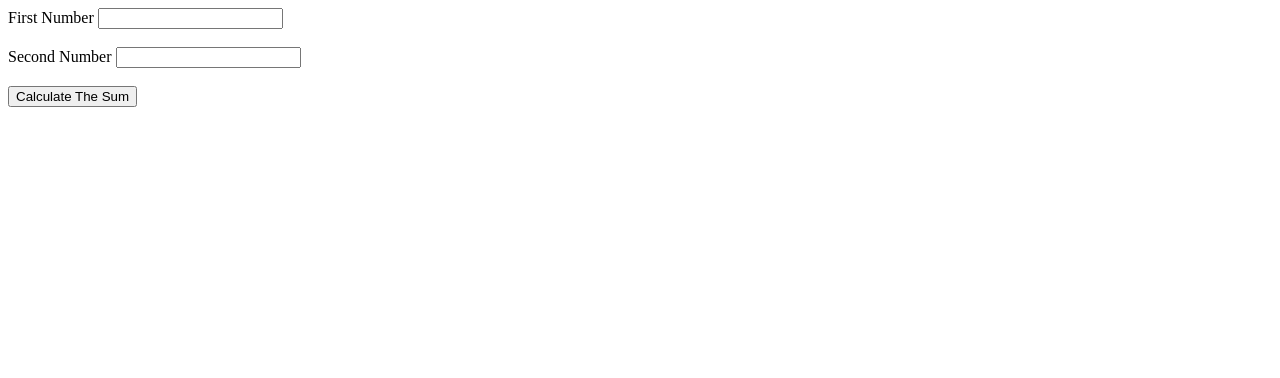
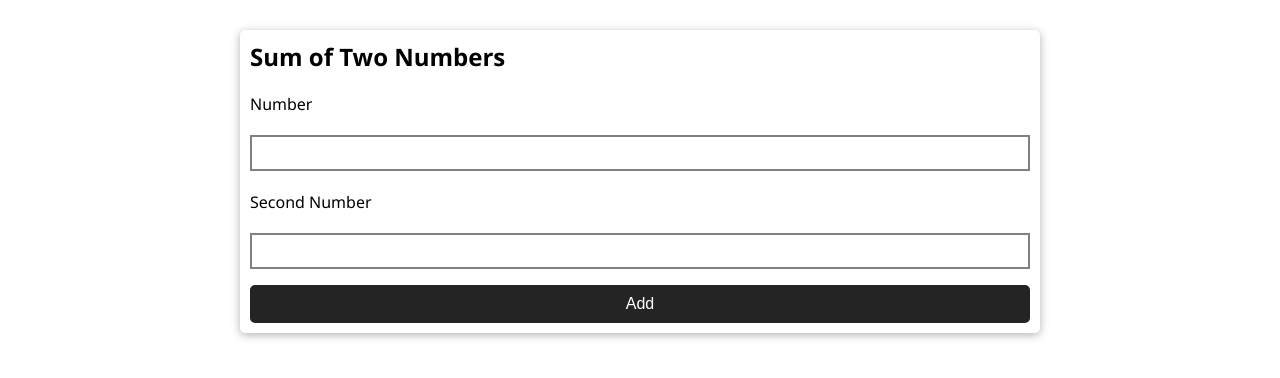
Before and after one commit to theweekendhack/starter-code-form-validaton, a plain HTML site: page index.html in a window 1280 px wide. Drawn offline with Linux system fonts and the light colour scheme.

Commit message:
Starter code

```diff
--- /dev/null
+++ b/css/style.css
@@ -0,0 +1,91 @@
+/*
+    CSS RESET
+*/
+*
+{
+    margin:0;
+    padding:0;
+    box-sizing: border-box;
+}
+
+/*GENERAL Styles */
+body
+{
+    font-family: 'Segoe UI', Tahoma, Geneva, Verdana, sans-serif;
+
+}
+
+
+.container
+{
+    max-width: 1200px;
+    margin: 0 auto;
+    width:90%;
+
+}
+
+  /*FORM*/
+  .form-container
+{
+    max-width: 800px;
+    margin: 30px auto;
+    padding: 10px;
+    border-radius: 5px;
+    box-shadow: 0 2px 10px rgba(0, 0, 0, 0.3);
+
+}
+
+
+form-control
+{
+    margin-bottom:20px;
+}
+
+
+.form-control label
+{
+    display:block;
+    margin:20px 0;
+    color: #000;
+}
+
+.form-control input[type="text"],
+.form-control select,
+.form-control textarea
+{
+    display: block;
+    width:100%;
+    border: 2px solid #818080;
+    font-size:0.9rem;
+    padding:8px ;
+}
+
+
+.form-control input[type="button"],
+.form-control button[type="button"]
+
+{
+    background-color: #252424;
+    color:#fff;
+    font-size:1rem;
+    width:100%;
+    display: block;
+    padding:8px 5px;
+    margin-top: 16px;
+    border:2px solid #252424;
+    border-radius: 5px;
+}
+
+.error-fields
+{
+    color:#f00;
+    font-size: 0.8rem;
+}
+
+.show
+{
+    display:block;
+}
+
+
+/*************** MODAL***************/
--- a/index.html
+++ b/index.html
@@ -3,26 +3,46 @@
 <head>
     <meta charset="UTF-8">
     <meta name="viewport" content="width=device-width, initial-scale=1.0">
-    <title>Sum of Two numbers</title>
+    <link rel="stylesheet" href="css/style.css">
+    <title>Basic Answer</title>
     <script defer src="js/app.js"></script>
 </head>
 <body>
+    <main>
+        <section>
+            <div class="container" >
 
-        <form action="">
+                <div class="form-container">
 
-                <label for="firstNum">First Number</label>
-                <input type="text" id="firstNum"> <br><br>
+                    <div>
+                        <h1>Sum of Two Numbers</h1>
+                    </div>
+                    <form action="" method="POST" >
 
+                        <div class="form-control">
+                            <label for="number1">Number </label>
+                            <input type="text" id="number1" name="number1">
+                            <div class="error-fields"></div>
+                        </div>
 
-                <label for="secondNum">Second Number</label>
-                <input type="text" name="" id="secondNum"> <br><br>
+                        <div class="form-control">
+                            <label for="number2">Second Number </label>
+                            <input type="text" id="number2" name="nmber2">
+                            <div class="error-fields"></div>
+                        </div>
 
+                        <div class="form-control">
+                           <button  type="button" id="calculateButton">Add</button>
 
-                <button type="button">Calculate The Sum</button>
+                        </div>
 
+                    </form>
 
-        </form>
+                </div>
 
+            </div>
+        </section>
 
+    </main>
 </body>
 </html>
```
